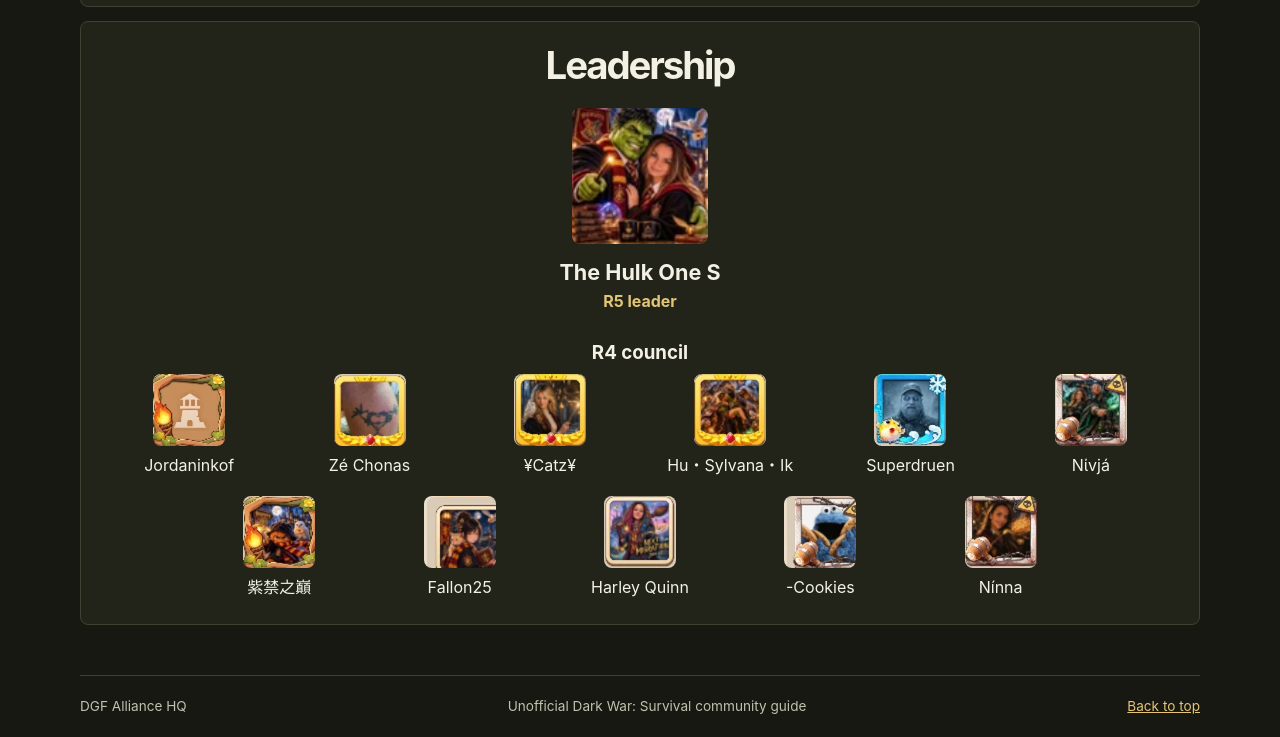
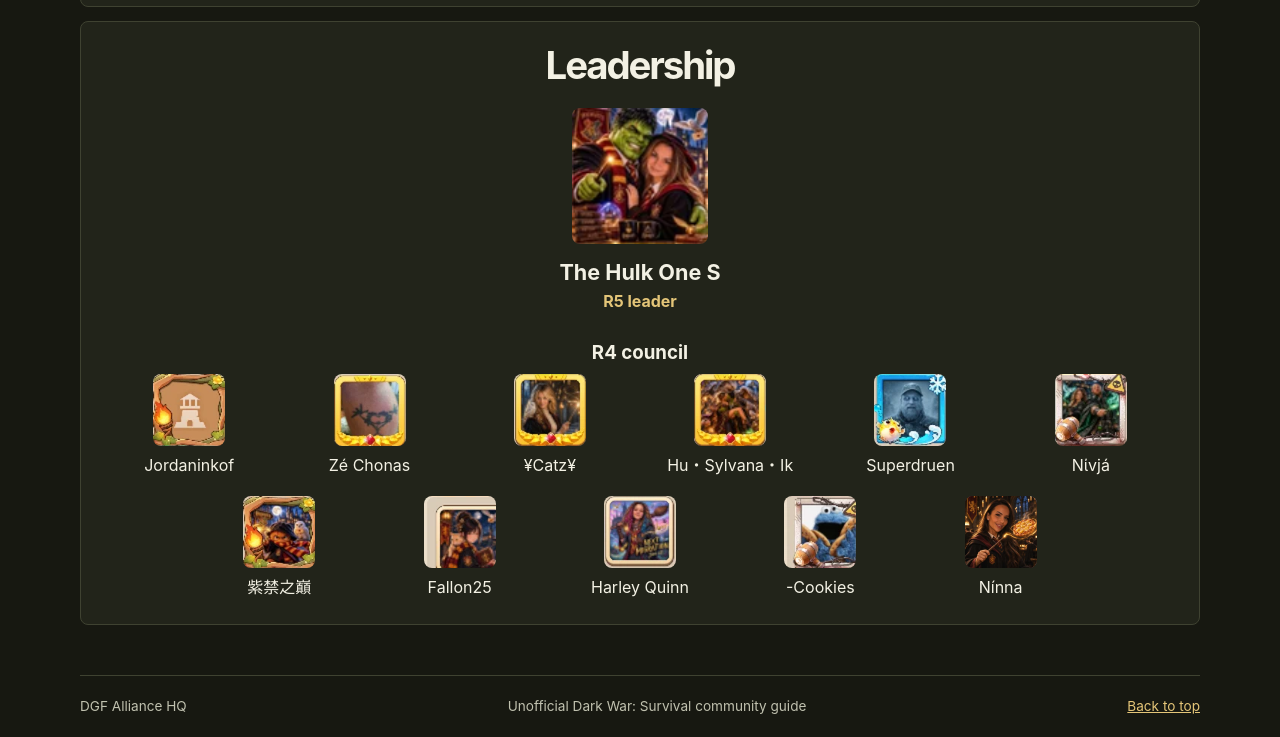
Before and after one commit to Madkeewee/DGF, a plain HTML site: page index.html in a window 1280 px wide. Shown: the part 1072-1809 px from the top of the page. Drawn offline with Linux system fonts and the light colour scheme.

Commit message:
Update Nínna’s R4 portrait

```diff
--- a/index.html
+++ b/index.html
@@ -77,7 +77,7 @@
           <li><span class="alliance-portrait" style="--portrait:0% 100%" aria-hidden="true"></span><bdi>Fallon25</bdi></li>
           <li><span class="alliance-portrait" style="--portrait:33.333% 100%" aria-hidden="true"></span><bdi>Harley Quinn</bdi></li>
           <li><span class="alliance-portrait" style="--portrait:66.667% 100%" aria-hidden="true"></span><bdi>-Cookies</bdi></li>
-          <li><span class="alliance-portrait" style="--portrait:100% 100%" aria-hidden="true"></span><bdi>Nínna</bdi></li>
+          <li><img class="alliance-portrait" src="./ninna-portrait.webp" width="288" height="288" alt=""><bdi>Nínna</bdi></li>
         </ul>
       </section>
     </div>
```
Also changed, not shown: ninna-portrait.webp (added).
